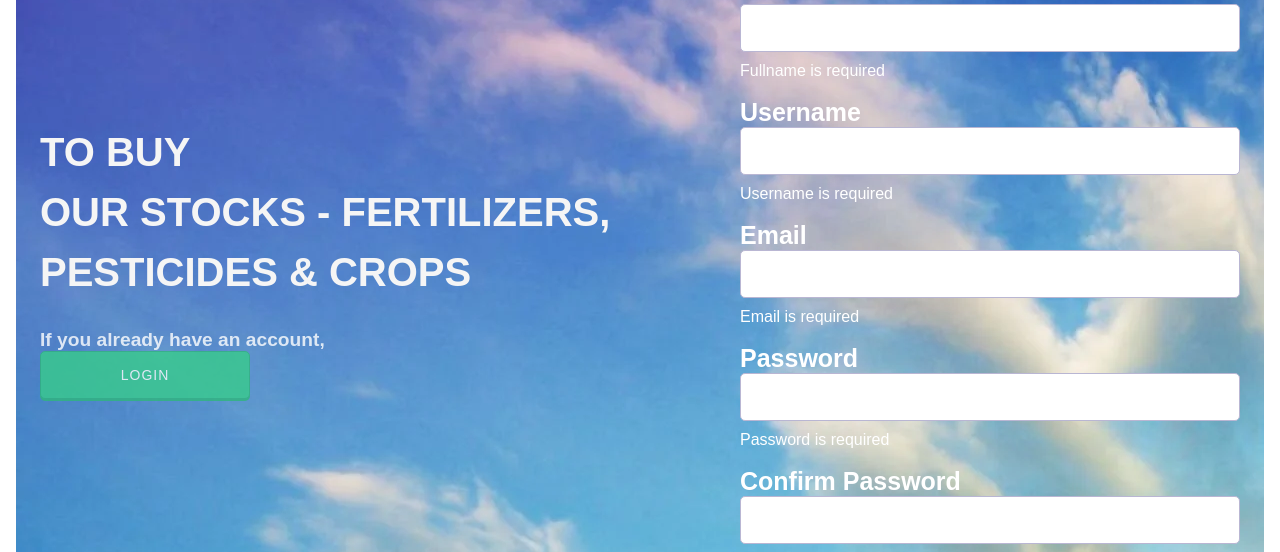
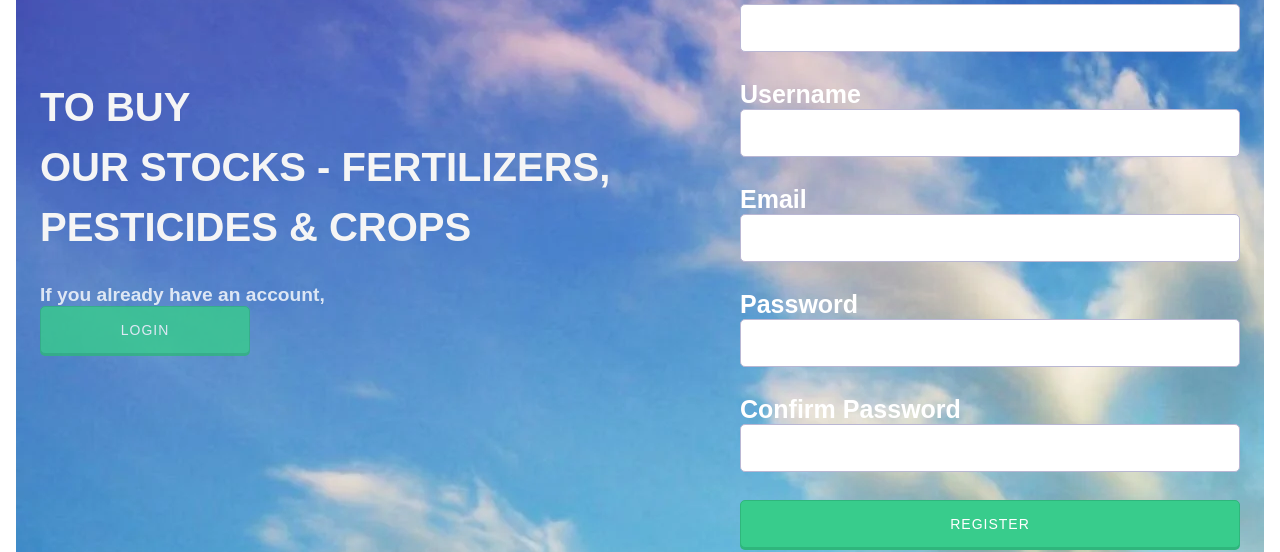
Before and after one commit to DeborahAnnie/project, an Angular app in the folder farm-management/: page /signup in a window 1280 px wide. Shown: the part 264-816 px from the top of the page. Built offline with nearby package versions, Linux system fonts and the light colour scheme.

Commit message:
first commit

```diff
--- a/farm-management/src/app/signup/signup.component.css
+++ b/farm-management/src/app/signup/signup.component.css
@@ -97,7 +97,8 @@ a {
 	color: #fff;
 	text-decoration: none;
 }
-.error{
+
+.help-block{
 	color: crimson;
 	font-weight: 700;
 }
--- a/farm-management/src/app/signup/signup.component.html
+++ b/farm-management/src/app/signup/signup.component.html
@@ -16,59 +16,52 @@
             <div class="group">
                 <div class="form-group">
                     <label>Full Name</label>
-                    <input id="fullName" type="text" formControlName="fullname" class="form-control"
-                        [ngClass]="{ 'is-invalid': submitted && f.fullname.errors }" />
-                    <div *ngIf="submitted && f.fullname.errors" class="invalid-feedback">
-                        <div *ngIf="f.fullname.errors.required">Fullname is required</div>
+                    <input id="fullName" type="text" formControlName="fullname" class="form-control" />
+                    <div class="help-block" *ngIf="f.fullname.invalid && f.fullname.touched">
+                        <div *ngIf="f.fullname.errors.required">Fullname is required!</div>
                     </div>
                 </div><br>
-                <div class="form-group">
-                    <label>Username</label>
+                <div>
+                    <label for="username">Username</label>
                     <input id="username" type="text" formControlName="username" class="form-control"
-                        (change)="validation($event)" [ngClass]=" { 'is-invalid' : submitted && f.username.errors }" />
-                    <div *ngIf="submitted && f.username.errors" class="invalid-feedback">
-                        <div *ngIf="f.username.errors.required">Username is required</div>
-                        <div *ngIf="f.username.errors.minlength">
-                            Username must be at least 6 characters
+                        (change)="validation($event)" />
+                    <div class="help-block" *ngIf="f.username?.touched && f.username?.invalid">
+                        <div *ngIf="f.username.errors?.required">Username is required.</div>
+                        <div *ngIf="f.username.errors?.minlength">Username should be atleast 6 characters
                         </div>
+                    </div><br>
+                </div>
+                <div>
+                    <label for="email">Email</label>
+                    <input id="email" type="text" formControlName="email" class="form-control" />
+                </div>
+                <div *ngIf="f.email?.invalid && f.email?.touched">
+                    <div *ngIf="f.email.errors?.required" class="help-block">
+                        Email is required</div>
+                    <div *ngIf="f.email.errors.email" class="help-block">Provide a vlalid email address</div>
+                </div><br>
+                <div>
+                    <label for="Password">Password</label>
+                    <input id="Password" type="password" formControlName="Password" class="form-control" />
+                </div>
+                <div *ngIf="f.Password?.touched && f.Password?.invalid" class="help-block">
+                    <div *ngIf="f.Password.errors?.required">Password is required.
                     </div>
                 </div><br>
-                <div class="form-group">
-                    <label>Email</label>
-                    <input id="email" type="text" formControlName="email" class="form-control"
-                        [ngClass]="{ 'is-invalid': submitted && f.email.errors }" />
-                    <div *ngIf="submitted && f.email.errors" class="invalid-feedback">
-                        <div *ngIf="f.email.errors.required">Email is required</div>
-                        <div *ngIf="f.email.errors.email">Email is invalid</div>
+                <div>
+                    <label for="confirmPassword">Confirm Password</label>
+                    <input id="confirmPassword" type="password" formControlName="confirmPassword"
+                        class="form-control" />
+
+                </div>
+                <div *ngIf="f.confirmPassword?.touched && f.confirmPassword?.invalid" class="help-block">
+                    <div *ngIf="f.confirmPassword.errors?.required">Confirm Password is required.
                     </div>
+                    <div *ngIf="f.confirmPassword.errors?.matching">Confirm Password does not match</div>
                 </div><br>
                 <div class="form-group">
-                    <label>Password</label>
-                    <input id="Password" type="password" formControlName="Password" class="form-control"
-                        [ngClass]="{ 'is-invalid': submitted && f.Password.errors }" />
-                    <div *ngIf="submitted && f.Password.errors" class="invalid-feedback">
-                        <div *ngIf="f.Password.errors.required">Password is required</div>
-                        <div *ngIf="f.Password.errors.minlength">
-                            Password must be at least 6 characters
-                        </div>
-                    </div>
-                </div><br>
-                <div class="form-group">
-                    <label>Confirm Password</label>
-                    <input id="ConfirmPassword" type="Password" formControlName="confirmPassword" class="form-control"
-                        [ngClass]="{ 'is-invalid': submitted && f.confirmPassword.errors }" />
-                    <div *ngIf="submitted && f.confirmPassword.errors" class="invalid-feedback">
-                        <div *ngIf="f.confirmPassword.errors.required">
-                            Confirm Password is required
-                        </div>
-                        <div *ngIf="f.confirmPassword.errors.matching">
-                            Confirm Password does not match
-                        </div>
-                    </div>
-                </div><br>
-            </div>
-            <div class="form-group">
-                <button type="submit" class="btn1">Register</button>
+                    <button type="submit" class="btn1">Register</button>
+                </div>
             </div>
         </form>
     </div>
--- a/farm-management/src/app/signup/signup.component.ts
+++ b/farm-management/src/app/signup/signup.component.ts
@@ -23,7 +23,7 @@ export class SignupComponent implements OnInit {
     username: '',
     email: '',
     Password: '',
-    Confirmpassword: '',
+    confirmPassword: '',
     type: '',
   };
   checkUsername: any;
@@ -39,7 +39,7 @@ export class SignupComponent implements OnInit {
       username: [this.userRecord.username],
       email: [this.userRecord.email],
       Password: [this.userRecord.Password],
-      Confirmpassword: [this.userRecord.Confirmpassword],
+      Confirmpassword: [this.userRecord.confirmPassword],
       type: [],
     });
   }
```
